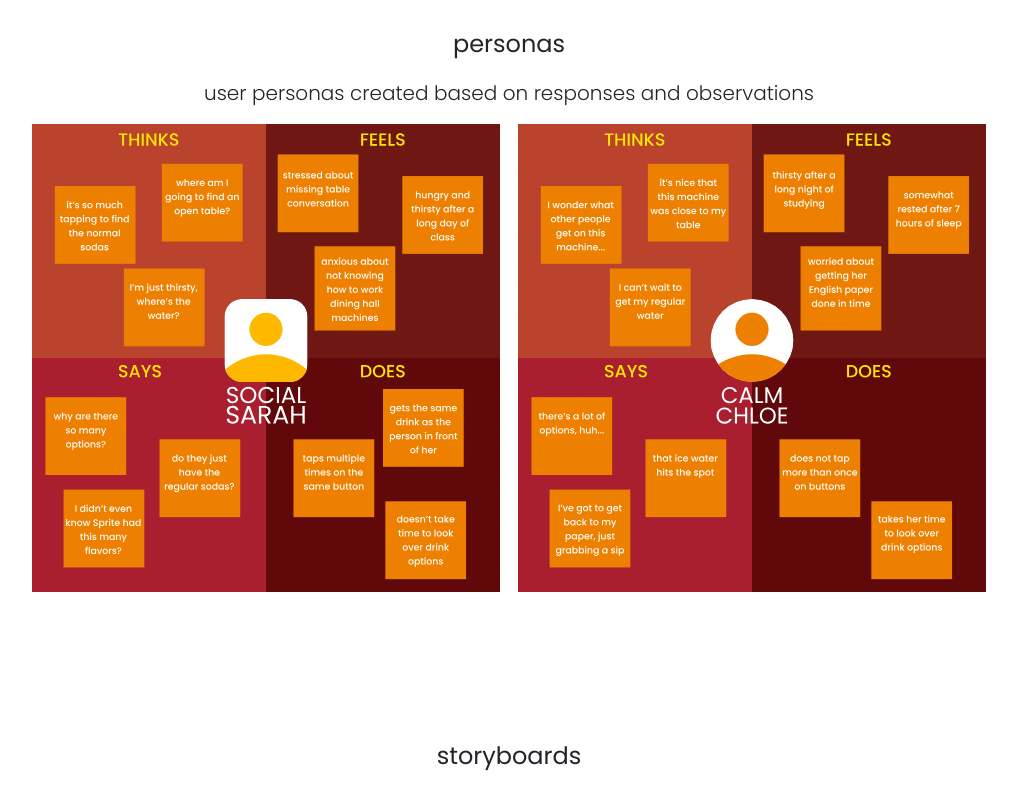
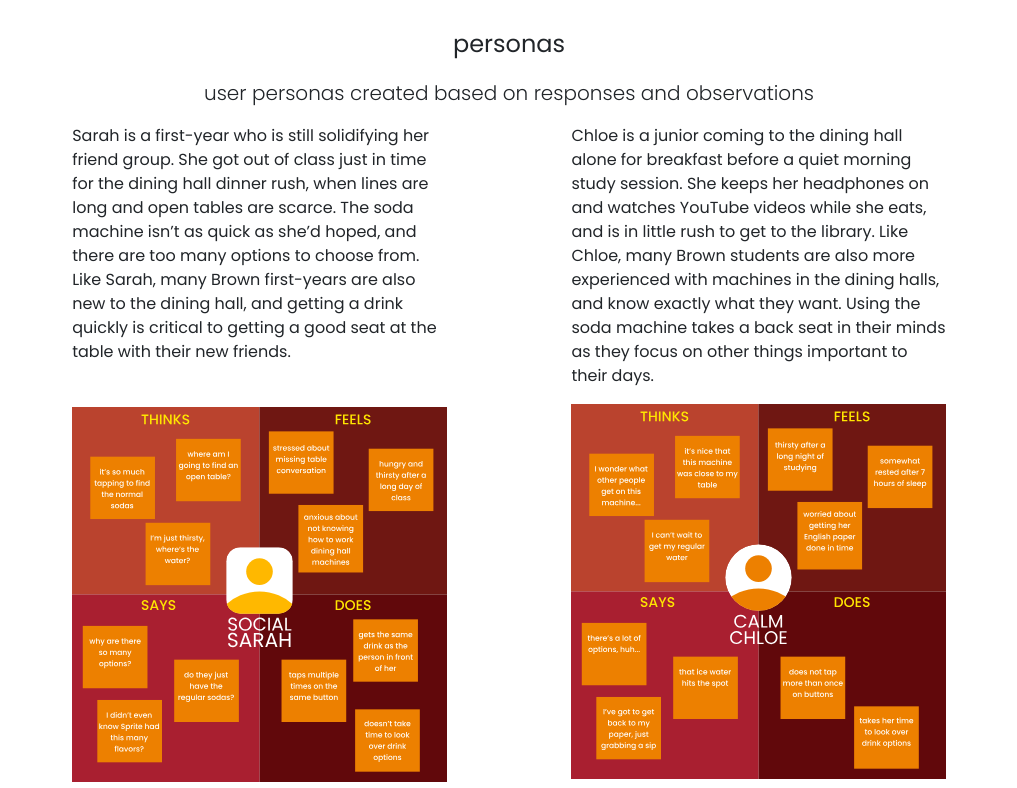
Before and after one commit to jumpingrabbit513/cs1300personas, a plain HTML site: page index.html in a window 1280 px wide. Shown: the part 3940-4728 px from the top of the page, without its empty margins (131-1148 px from the left). Drawn offline with Linux system fonts and the light colour scheme.

Commit message:
Add files via upload

```diff
--- a/index.html
+++ b/index.html
@@ -155,10 +155,32 @@
     <p class="lead">
         user personas created based on responses and observations
     </p>
-    <div class="d-flex flex-row justify-content-center">
-        <img src="images/sarah.svg" style="width: 50%" alt="persona 1: social sarah is busy, and doesn't care what kind of drink she gets, as long as she can get back to her table in time">
-        <img src="images/white.png" style="width: 2%" alt="">
-        <img src="images/chloe.svg" style="width: 50%" alt="persona 2: calm chloe is less pressed for time, and usually gets water. she takes her time as she fills both ice and water, before eating alone. ">
+    <div class="d-flex flex-row justify-content-around">
+        <div style="width:40%">
+            <p id="sarah-intro">Sarah is a first-year who is still solidifying her friend group. She got out of
+                class just in time for the dining hall dinner rush, when lines are long and open
+                tables are scarce. The soda machine isn’t as quick as she’d hoped, and there are
+                too many options to choose from. Like Sarah, many Brown first-years are also new
+                to the dining hall, and getting a drink quickly is critical to getting a good seat
+                at the table with their new friends. </p>
+            <img src="images/sarah.svg"  width=100% alt="persona 1: social sarah is busy,
+            and doesn't care what kind of drink she gets, as long as she can get back to her
+            table in time">
+        </div>
+        <div>
+
+        </div>
+        <div style="width:40%">
+            <p>Chloe is a junior coming to the dining hall alone for breakfast before a quiet
+                morning study session.  She keeps her headphones on and watches YouTube videos
+                while she eats, and is in little rush to get to the library. Like Chloe, many
+                Brown students are also more experienced with machines in the dining halls, and
+                know exactly what they want. Using the soda machine takes a back seat in their
+                minds as they focus on other things important to their days. </p>
+            <img src="images/chloe.svg" width="100%" alt="persona 2: calm chloe is less
+            pressed for time, and usually gets water. she takes her time as she fills both
+            ice and water, before eating alone. ">
+        </div>
     </div>
 </div>
 
--- a/style.css
+++ b/style.css
@@ -25,3 +25,7 @@ h4 {
 #interviews li {
     margin-bottom: 10px;
 }
+
+#sarah-intro {
+    margin-bottom: 43px;
+}
```
